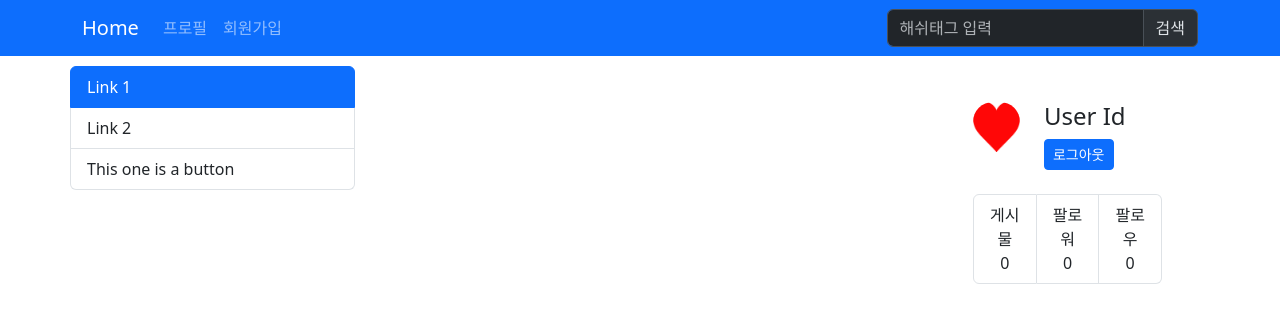
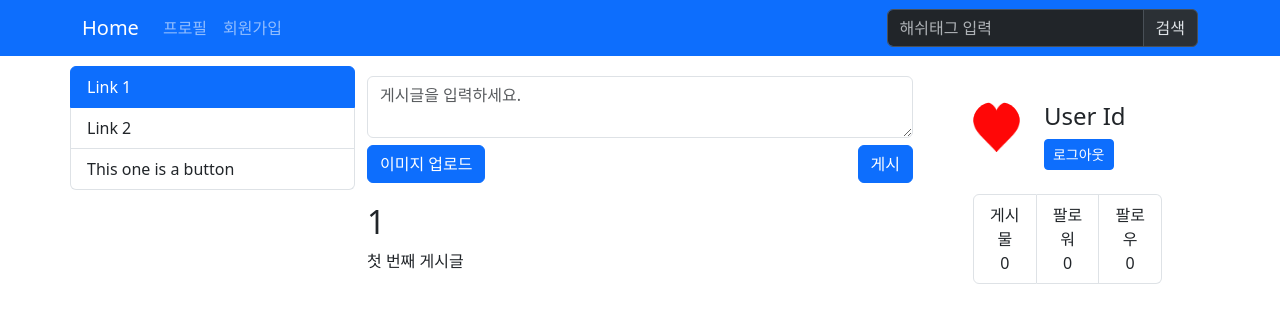
Before and after one commit to nuring9/sns-nora-react, a React (Create React App) app in the folder front/: page / in a window 1280 px wide. Both pictures are taken after typing "name@example.com", "Sample123" into the empty fields and a click on the button "로그인". Shown: the top 322 px of the page. Built offline with nearby package versions, Linux system fonts and the light colour scheme.

Commit message:
PostForm

```diff
--- a/front/package.json
+++ b/front/package.json
@@ -14,7 +14,9 @@
     "axios": "^1.6.2",
     "bootstrap": "^5.3.2",
     "react": "^18.2.0",
+    "react-avatar": "^5.0.3",
     "react-bootstrap": "^2.9.1",
+    "react-bootstrap-icons": "^1.10.3",
     "react-dom": "^18.2.0",
     "react-redux": "^8.1.3",
     "react-router-dom": "^6.18.0",
--- a/front/src/components/AppLayout.tsx
+++ b/front/src/components/AppLayout.tsx
@@ -6,7 +6,7 @@ import LoginForm from "./LoginForm";
 import DirectMessage from "./DirectMessage";
 import NavbarLayout from "./NavbarLayout";
 import { useSelector } from "react-redux";
-import { RootState } from "../store/ configureStore";
+import { RootState } from "../store/configureStore";
 
 interface LayoutProps {
   children: ReactNode;
@@ -52,7 +52,7 @@ const AppLayout: React.FC<LayoutProps> = ({ children }) => {
             {user ? <DirectMessage /> : null}
           </LeftCol>
 
-          <Col xs={12} md={6} lg={6} className="d-flex justify-content-center">
+          <Col xs={12} md={6} lg={6} className="justify-content-center">
             {user ? children : null}
           </Col>
           <StyledCol xs={0} md={4} lg={3} className="d-none d-md-block">
--- /dev/null
+++ b/front/src/components/PostCard.tsx
@@ -0,0 +1,135 @@
+import React from "react";
+import { Post } from "../types";
+
+interface PostCardProps {
+  post: Post;
+}
+
+const PostCard: React.FC<PostCardProps> = ({ post }) => {
+  return (
+    <div>
+      <h2>{post.id}</h2>
+      <p>{post.content}</p>
+      {/* 필요한 내용 추가 */}
+    </div>
+  );
+};
+
+export default PostCard;
+
+// import React, { useState, useCallback } from "react";
+// import {
+//   Card,
+//   Button,
+//   OverlayTrigger,
+//   Tooltip,
+//   ListGroup,
+// } from "react-bootstrap";
+// import { Heart, ChatRight, ThreeDotsVertical } from "react-bootstrap-icons";
+// import { useSelector } from "react-redux";
+// import { RootState } from "../store/configureStore";
+// import { Post } from "../types";
+
+// // import CommentForm from "./CommentForm";
+// // import PostCardContent from "./PostCardContent";
+// // import PostImages from "./PostImages";
+// // import FollowButton from "./FollowButton";
+// import Avatar from "react-avatar";
+
+// const PostCard: React.FC<{ post: Post }> = ({ post }) => {
+//   const [commentFormOpened, setCommentFormOpened] = useState<boolean>(false);
+//   const id = useSelector(
+//     (state: RootState) => state.user.me && state.user.me.id
+//   );
+
+//   const [liked, setLiked] = useState<boolean>(false);
+
+//   const onToggleLike = useCallback(() => {
+//     setLiked((prev) => !prev);
+//   }, []);
+
+//   const onToggleComment = useCallback(() => {
+//     setCommentFormOpened((prev) => !prev);
+//   }, []);
+
+//   return (
+//     <div className="mb-4" key={post.id}>
+//       <Card>
+//         <Card.Header>
+//           <div className="d-flex align-items-center justify-content-between">
+//             <div>{/* <FollowButton post={post} /> */}</div>
+//             <div>
+//               <OverlayTrigger
+//                 overlay={
+//                   <Tooltip id={`tooltip-ellipsis-${post.id}`}>
+//                     {id && post.User.id === id ? (
+//                       <>
+//                         <Button>수정</Button>
+//                         <Button variant="danger">삭제</Button>
+//                       </>
+//                     ) : (
+//                       <Button>신고</Button>
+//                     )}
+//                   </Tooltip>
+//                 }
+//               >
+//                 <Button variant="light">
+//                   <ThreeDotsVertical />
+//                 </Button>
+//               </OverlayTrigger>
+//             </div>
+//           </div>
+//         </Card.Header>
+//         <Card.Body>
+//           <div className="d-flex align-items-center">
+//             <Avatar>{post.User.nickname[0]}</Avatar>
+//             <div className="ml-2">
+//               <Card.Title>{post.User.nickname}</Card.Title>
+//               <Card.Text>
+//                 {/* <PostCardContent postData={post.content} /> */}
+//               </Card.Text>
+//             </div>
+//           </div>
+//           {/* {post.Images[0] && <PostImages images={post.Images} />} */}
+//           <div className="d-flex justify-content-between align-items-center">
+//             <div>
+//               <Button variant="link" onClick={onToggleLike} aria-label="좋아요">
+//                 {liked ? <Heart color="#eb2f96" /> : <Heart />}
+//               </Button>
+//               <Button
+//                 variant="link"
+//                 onClick={onToggleComment}
+//                 aria-label="댓글 달기"
+//               >
+//                 <ChatRight />
+//               </Button>
+//             </div>
+//             <div>{`${post.Comments.length} 댓글`}</div>
+//           </div>
+//           {commentFormOpened && (
+//             <>
+//               {/* <CommentForm post={post} /> */}
+//               <ListGroup>
+//                 {post.Comments.map((item) => (
+//                   <ListGroup.Item key={item.id}>
+//                     <div className="d-flex align-items-center">
+//                       <Avatar>{item.User.nickname[0]}</Avatar>
+//                       <div className="ml-2">
+//                         <ListGroup.Item href={`/user/${item.User.id}`}>
+//                           {item.User.nickname}
+//                         </ListGroup.Item>
+//                         <p>{item.content}</p>
+//                       </div>
+//                     </div>
+//                   </ListGroup.Item>
+//                 ))}
+//               </ListGroup>
+//             </>
+//           )}
+//         </Card.Body>
+//       </Card>
+//     </div>
+//   );
+// };
+
+// export default PostCard;
--- a/front/src/components/PostForm.tsx
+++ b/front/src/components/PostForm.tsx
@@ -1,5 +1,87 @@
-import React from "react";
+import React, { useRef, useCallback, useState, useEffect } from "react";
+import { Form, Button } from "react-bootstrap";
+import { useDispatch, useSelector } from "react-redux";
+import { RootState } from "../store/configureStore";
+import styled from "styled-components";
+import { addPost } from "../reducers/post";
+import "../styles/Post.scss";
 
-export default function PostForm() {
-  return <div></div>;
-}
+const FormWrapper = styled(Form)`
+  margin: 10px 0 20px;
+  width: 100%;
+`;
+
+const PostForm: React.FC = () => {
+  const { imagePaths, postAdded } = useSelector(
+    (state: RootState) => state.post
+  );
+  const [text, setText] = useState<string>("");
+  const dispatch = useDispatch();
+  const imageInput = useRef<HTMLInputElement>(null);
+
+  const onClickImageUpload = useCallback(() => {
+    if (imageInput.current) {
+      imageInput.current.click();
+    }
+  }, []);
+
+  useEffect(() => {
+    if (postAdded) {
+      setText("");
+    }
+  }, [postAdded]);
+
+  const onChangeText = useCallback(
+    (e: React.ChangeEvent<HTMLTextAreaElement>) => {
+      setText(e.target.value);
+    },
+    []
+  );
+
+  const onSubmit = useCallback(
+    (e: React.SyntheticEvent) => {
+      e.preventDefault();
+      dispatch(addPost());
+      setText("");
+    },
+    [dispatch]
+  );
+
+  return (
+    <FormWrapper encType="multipart/form-data" onSubmit={onSubmit}>
+      <Form.Group>
+        <Form.Control
+          as="textarea"
+          value={text}
+          className="post-textarea"
+          onChange={onChangeText}
+          maxLength={140}
+          placeholder="게시글을 입력하세요."
+        />
+      </Form.Group>
+      <div>
+        <input type="file" multiple hidden ref={imageInput} />
+        <Button onClick={onClickImageUpload}>이미지 업로드</Button>
+        <Button type="submit" className="post-button">
+          게시
+        </Button>
+      </div>
+      <div>
+        {imagePaths.map((v) => (
+          <div key={v} style={{ display: "inline-block" }}>
+            <img
+              src={"http://localhost:3065/" + v}
+              style={{ width: "200px" }}
+              alt={v}
+            />
+            <div>
+              <Button>제거</Button>
+            </div>
+          </div>
+        ))}
+      </div>
+    </FormWrapper>
+  );
+};
+
+export default PostForm;
--- a/front/src/index.tsx
+++ b/front/src/index.tsx
@@ -1,7 +1,7 @@
 import React from "react";
 import ReactDOM from "react-dom/client";
 import App from "./App";
-import store from "./store/ configureStore";
+import store from "./store/configureStore";
 import { Provider } from "react-redux";
 import "./index.css";
 import "bootstrap/dist/css/bootstrap.min.css";
--- a/front/src/pages/index.tsx
+++ b/front/src/pages/index.tsx
@@ -3,11 +3,17 @@ import { useLocation } from "react-router-dom";
 import AppLayout from "../components/AppLayout";
 
 import routes from "../routes";
+import { useSelector } from "react-redux";
+import { RootState } from "../store/configureStore";
+import PostForm from "../components/PostForm";
+import PostCard from "../components/PostCard";
 
 const Home: React.FC = () => {
   const location = useLocation(); // 현재 페이지 location
+  const title = process.env.REACT_APP_APP_TITLE; // 메인 타이틀
 
-  const title = process.env.REACT_APP_APP_TITLE; // 메인 타이틀
+  const { isLoggedIn } = useSelector((state: RootState) => state.user);
+  const { mainPosts } = useSelector((state: RootState) => state.post);
 
   // 경로가 변경될 때마다 타이틀 업데이트
   useEffect(() => {
@@ -20,7 +26,10 @@ const Home: React.FC = () => {
 
   return (
     <AppLayout>
-      <div></div>
+      {isLoggedIn && <PostForm />}
+      {mainPosts.map((post) => (
+        <PostCard key={post.id} post={post} />
+      ))}
     </AppLayout>
   );
 };
--- a/front/src/reducers/index.tsx
+++ b/front/src/reducers/index.tsx
@@ -9,7 +9,7 @@ axios.defaults.withCredentials = true;
 
 const rootReducer = combineReducers({
   user: userSlice.reducer,
-  post: postSlice,
+  post: postSlice.reducer,
 });
 
 export default rootReducer;
--- a/front/src/reducers/post.tsx
+++ b/front/src/reducers/post.tsx
@@ -1,46 +1,71 @@
 import { createSlice } from "@reduxjs/toolkit";
-
-interface Post {
-  id: number;
-  title: string;
-  content: string;
-}
-
-interface PostsState {
-  posts: Post[];
-}
+import { PostsState, Post } from "../types";
 
 const initialState: PostsState = {
-  posts: [
+  mainPosts: [
     {
       id: 1,
-      title: "First Post",
-      content: "This is the content of the first post.",
+      User: {
+        id: 1,
+        nickname: "눌1",
+      },
+      content: "첫 번째 게시글",
+      Images: [
+        {
+          src: "https://bookthumb-phinf.pstatic.net/cover/137/995/13799585.jpg?udate=20180726",
+        },
+        {
+          src: "https://gimg.gilbut.co.kr/book/BN001958/rn_view_BN001958.jpg",
+        },
+        {
+          src: "https://gimg.gilbut.co.kr/book/BN001998/rn_view_BN001998.jpg",
+        },
+      ],
+      Comments: [
+        {
+          User: {
+            nickname: "눌2",
+          },
+          content: "우와 개정판이 나왔군요~",
+        },
+        {
+          User: {
+            nickname: "hero",
+          },
+          content: "얼른 사고싶어요~",
+        },
+      ],
     },
-    {
-      id: 2,
-      title: "Second Post",
-      content: "This is the content of the second post.",
-    },
-    // 여기에 필요한 만큼 더미 데이터 추가 가능
   ],
+  imagePaths: [],
+  postAdded: false,
 };
 
-const postsSlice = createSlice({
+const postSlice = createSlice({
   name: "posts",
   initialState,
   reducers: {
-    addPost(state, action) {
-      const newPost = {
-        id: state.posts.length + 1,
-        title: action.payload.title,
-        content: action.payload.content,
+    // 여기에 액션 생성자 및 리듀서를 작성합니다.
+    // 예시로 새로운 게시글을 추가하는 액션을 정의합니다.
+    addPost: (state) => {
+      const dummyPost: Post = {
+        id: 2,
+        content: "더미데이터입니다.",
+        User: {
+          id: 1,
+          nickname: "제로초",
+        },
+        Images: [],
+        Comments: [],
       };
-      state.posts.push(newPost);
+
+      state.mainPosts = [dummyPost, ...state.mainPosts]; //dummyPost가 앞에 있어야 추가글이 가장 위로 올라감.
+      state.postAdded = true;
     },
-    // 다른 reducer들은 여기에 추가 가능
+
+    // 추가적인 액션들을 필요에 따라 작성합니다.
   },
 });
 
-export const { addPost } = postsSlice.actions;
-export default postsSlice.reducer;
+export const { addPost } = postSlice.actions;
+export default postSlice;
--- /dev/null
+++ b/front/src/styles/Post.scss
@@ -0,0 +1,7 @@
+.post-button {
+  float: right;
+}
+
+.post-textarea {
+  margin-bottom: 7px;
+}
--- /dev/null
+++ b/front/src/types/index.ts
@@ -0,0 +1,29 @@
+// types/index.ts
+
+export interface User {
+  id?: number;
+  nickname: string;
+}
+
+export interface Image {
+  src: string;
+}
+
+export interface Comment {
+  User: User;
+  content: string;
+}
+
+export interface Post {
+  id: number;
+  User: User;
+  content: string;
+  Images: Image[];
+  Comments: Comment[];
+}
+
+export interface PostsState {
+  mainPosts: Post[];
+  imagePaths: string[];
+  postAdded: boolean;
+}
```
Also changed, not shown: front/src/pages/profile.tsx (+6 -6 lines), front/src/store/configureStore.ts (renamed from front/src/store/ configureStore.ts), 1 other file (tests, documents, lock files or other folders).
